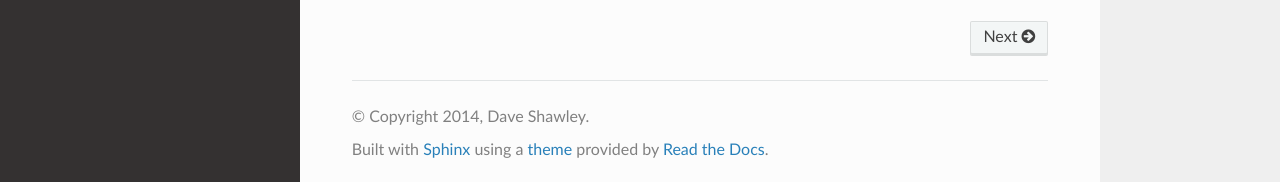
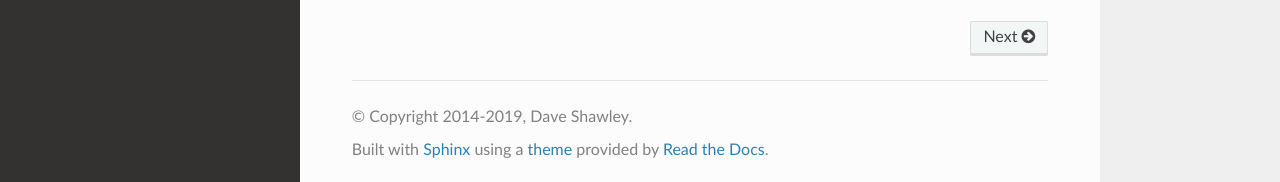
Before and after one commit to dave-shawley/setupext-janitor, a Sphinx documentation site: the page built from docs/index.rst, in a window 1280 px wide and 900 px high, scrolled down 1615 px. Shown: the part 715-897 px from the top of the window. Built offline with Sphinx 7.4.7 and the Read the Docs theme 2.0.0, drawn with Linux system fonts in a browser that asks for light colours; the version number could not be read and is left out.

Commit message:
Update copyright.

```diff
--- a/docs/conf.py
+++ b/docs/conf.py
@@ -7,7 +7,7 @@ from setupext_janitor import janitor
 
 
 project = 'Setupext: janitor'
-copyright = '2014, Dave Shawley'
+copyright = '2014-2019, Dave Shawley'
 version = janitor.__version__
 release = janitor.__version__
 
```
Also changed, not shown: 1 other file.
